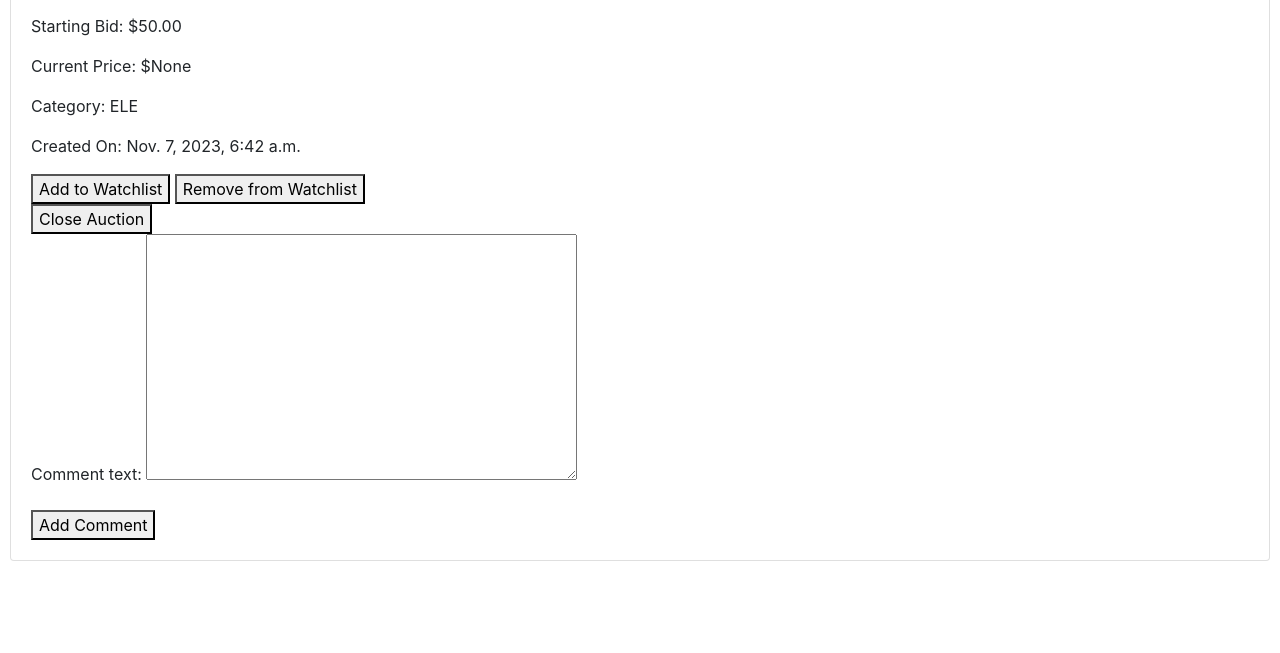
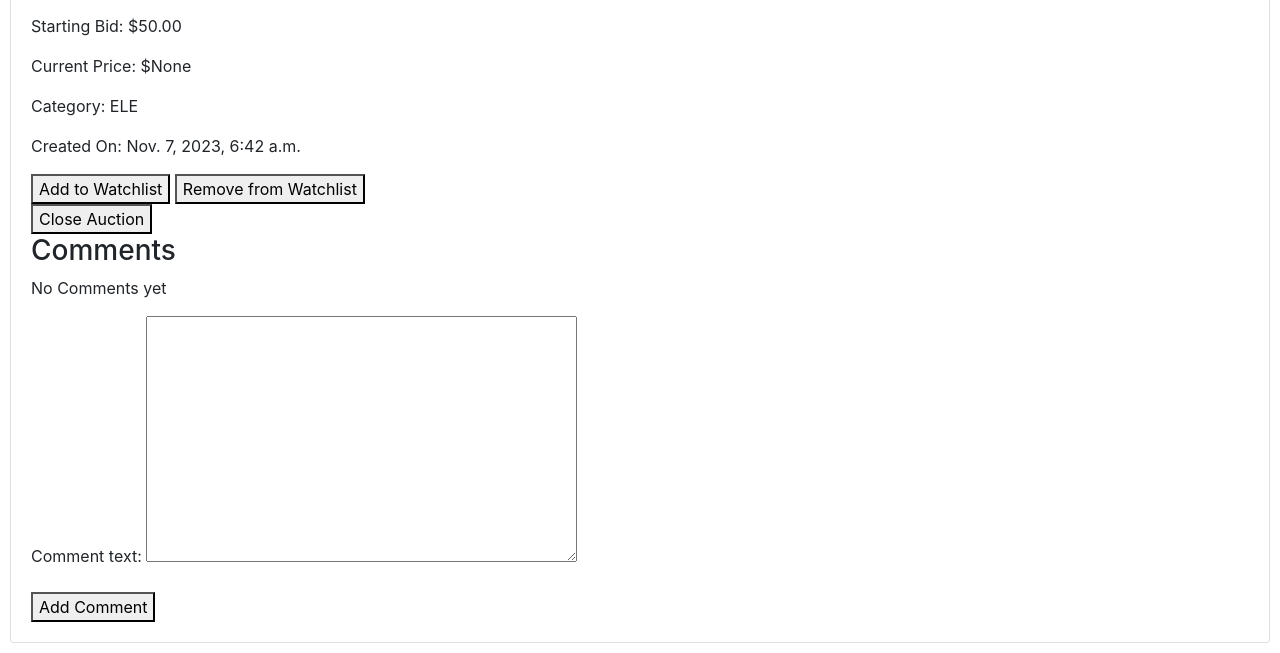
Before and after one commit to azumahjoshua/Commerce, a Django app: page /2 in a window 1280 px wide. Shown: the part 556-1209 px from the top of the page. Before the commit the page ends 1117 px from the top, so only its background shows below. Run offline with Django 3.2, Linux system fonts and the light colour scheme; a user stored in the database is signed in; data comes from the database, SQL or seed files in the repository; both versions use the stored data as it was after the commit; some libraries are stand-ins or nearby versions.

Commit message:
completed commenting view

```diff
--- a/commerce/auctions/templates/auctions/listing.html
+++ b/commerce/auctions/templates/auctions/listing.html
@@ -41,11 +41,22 @@
             {% elif user != listing.created_by and not listing.active_status %}
                 <p>Bidding on this listing is closed.</p>
             {% endif %}
+            <h3>Comments</h3>
+            {% if comments %}
+             <ul>
+                {% for comment in comments %}
+                    <li>{{comment.comment_text }} by {{comment.commenter}}</li>
+                {% endfor %}
+             </ul>
+            {% else %}
+                <p>No Comments yet</p>
+            {% endif %}
             <form method="post" action="{% url 'listing' listing.id %}">
                 {% csrf_token %}
                 {{ comment_form.as_p }}
                 <button type="submit" name="add_comment">Add Comment</button>
             </form>
+            <!-- Display comments and number of comments -->
         {% else %}
             <p>Please <a href="{% url 'login' %}">log in</a> to interact with this listing.</p>
         {% endif %}
--- a/commerce/auctions/views.py
+++ b/commerce/auctions/views.py
@@ -87,7 +87,9 @@
 def listing(request,listing_id):
     user = User.objects.get(pk=request.user.id)
     listing = get_object_or_404(Listing, pk=listing_id)
-
+    bid_form = BidForm()
+    comment_form = CommentForm()
+    comments = Comment.objects.filter(listing=listing)
     if request.method == "POST":
         if user.is_authenticated:
             if 'add_watchlist' in request.POST:
@@ -134,9 +136,24 @@
         else:
              # Handle error for unauthenticated users trying to place a bid
             messages.error(request, "You must be logged in to place a bid.")
-    bid_form = BidForm()
-    comment_form = CommentForm()
-    return render(request, 'auctions/listing.html', {'listing': listing, 'user': user, 'bid_form': bid_form, 'comment_form': comment_form})
+
+    if request.method == 'POST' and 'add_comment' in request.POST:
+        comment_form = CommentForm(request.POST)
+        if comment_form.is_valid():
+            comment = comment_form.save(commit=False)
+            comment.commenter = request.user
+            comment.listing = listing
+            comment.save()
+            # messages.success(request, "Comment added successfully.")
+            return redirect('listing', listing_id=listing_id)
+    # print(comments_count)
+    return render(request, 'auctions/listing.html', {
+        'listing': listing,
+        'user': user,
+        'bid_form': bid_form,
+        'comment_form': comment_form,
+        'comments': comments
+    })
 
 def watchlist(request):
     user = User.objects.get(pk=request.user.id)
```
Also changed, not shown: commerce/db.sqlite3.
